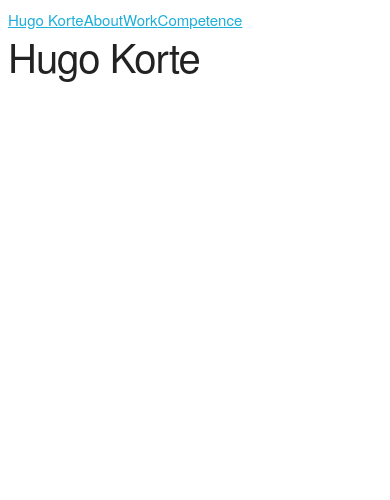
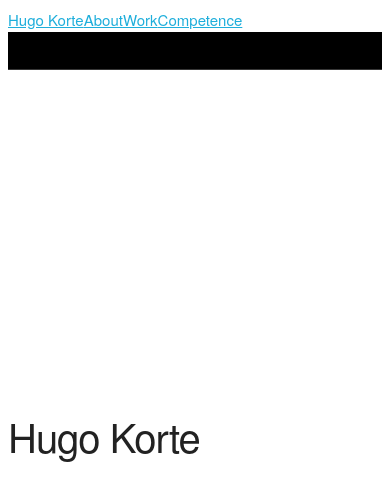
Before and after one commit to Hugos68/portfoliov2, a SvelteKit app: page / in a window 390 px wide. Shown: the top 500 px of the page. Built offline with nearby package versions, Linux system fonts and the light colour scheme.

Commit message:
gradient, half hamburge menu

```diff
--- a/src/routes/+page.svelte
+++ b/src/routes/+page.svelte
@@ -1 +1,7 @@
-<h1 class="text-[clamp(2rem,15vw,10rem)] leading-loose text-center relative before:content-['Hugo_Korte'] before:absolute">Hugo Korte</h1>
+<h1
+	class="text-[clamp(2rem,16vw,10rem)] leading-[clamp(2rem,15vw,10rem)] text-center relative before:content-['Hugo_Korte'] before:absolute before:bottom-[-125%]
+    before:scale-y-[-1] before:bg-clip-text before:text-transparent before:bg-gradient-to-b before:from-black before:via-black/10 before:to-black/0
+    "
+>
+	Hugo Korte
+</h1>
--- a/src/routes/Header.svelte
+++ b/src/routes/Header.svelte
@@ -22,9 +22,14 @@
 </script>
 
 <header class="h-20 bg-gradient-to-r from-primary-500/50  to-secondary-500/25 m-2 rounded-token px-10">
-    <nav class="h-full flex [&>*:nth-child(2)]:ml-auto 0 items-center gap-5 font-semibold text-lg">
+    <nav class="h-full flex [&>*:nth-child(2)]:hidden [&>*:nth-child(2)]:md:block [&>*:nth-child(1)]:text-lg [&>*:nth-child(2)]:ml-auto 0 items-center gap-2 font-semibold">
         {#each navItems as {label, href}}
             <a href={href} class="px-3 py-2 hover:bg-surface-100/25 rounded-token transition-[background]">{label}</a>
         {/each}
+        <svg class="md:hidden" viewBox="0 0 100 100">
+            <rect width="100" height="10" x="0" y="0" />
+            <rect width="100" height="10" x="0" y="0" />
+            <rect width="100" height="10" x="0" y="0" />
+        </svg>
     </nav>
 </header>
--- a/src/routes/Main.svelte
+++ b/src/routes/Main.svelte
@@ -1 +1,3 @@
-<slot />
+<main class="mt-[10vh]">
+    <slot />
+</main>
```
